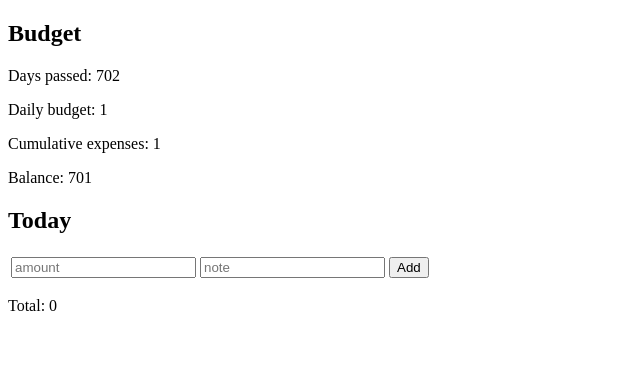
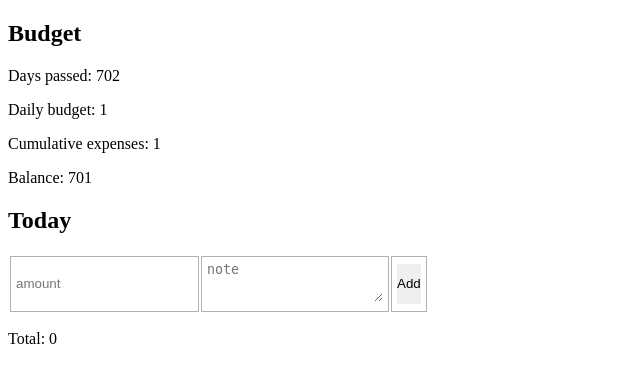
Before and after one commit to rolfen/budgetter, a PHP site: page / in a window 1280 px wide. Shown: the top 383 px of the page, without its empty margins (0-640 px from the left). Run offline with PHP 8.4, Linux system fonts and the light colour scheme; tables that the repository leaves empty hold one stand-in row (values such as "Sample post").

Commit message:
pimp my script

```diff
--- a/index.php
+++ b/index.php
@@ -30,6 +30,8 @@
 
 // ********** Summary ***********
 
+
+
 $q = "
  SELECT
  	DATEDIFF(NOW(), budget.start_date) + 1 as days,
@@ -52,6 +54,20 @@
 <head>
 	<meta charset="utf-8">
 	<title></title>
+	<style>
+			table.daily td {
+				padding: 5px;
+				border: 1px solid rgba(0,0,0,.3);
+			}
+			table.daily td textarea,
+			table.daily td input {
+				box-sizing: 	border-box;
+				border: 0;
+				padding: 0;
+				min-width: 100%;
+				min-height: 	3em;
+			}
+	</style>
 </head>
 <body>
 
@@ -67,14 +83,14 @@
 
 
 	<form method="post" action="<?php echo $_SERVER['PHP_SELF'];?>">
-		<table>
+		<table class="daily">
 			<?php foreach (mysqli_query($conn, $q_daily)->fetch_all(MYSQLI_ASSOC) as $key => $expense): ?>
 			<tr>
 				<td>
 					<?=	$expense['amt'] ?>
 				</td>
 				<td>
-					<?=	$expense['note'] ?>
+					<pre><?=	$expense['note'] ?></pre>
 				</td>
 				<td>
 					<input type="button" value="Change">
@@ -83,10 +99,10 @@
 			<?php endforeach ?>
 			<tr>
 				<td>
-					<input type="number" name="amt" placeholder="amount" min="0">
+					<input type="number" step=.1 name="amt" placeholder="amount" min="0">
 				</td>
 				<td>
-					<input type="text" name="note" placeholder="note">
+					<textarea name="note" placeholder="note"></textarea>
 				</td>
 				<td>
 					<input type="submit" value="Add">
```
